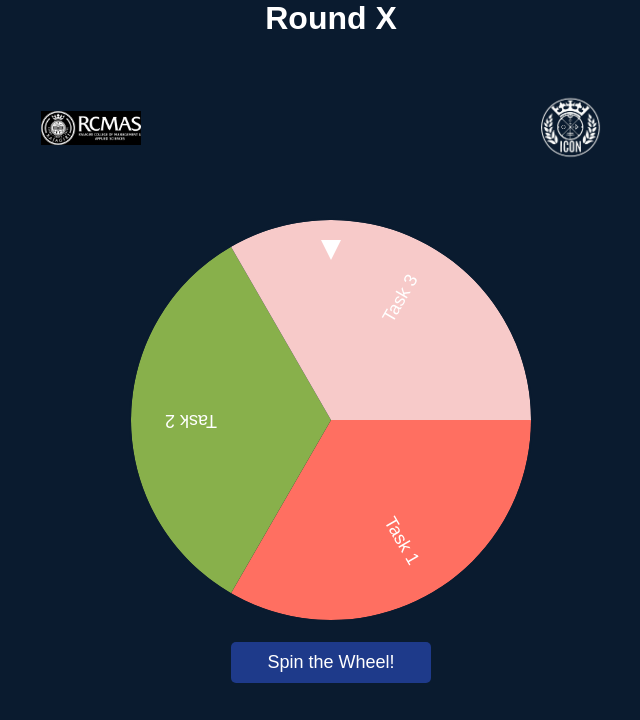
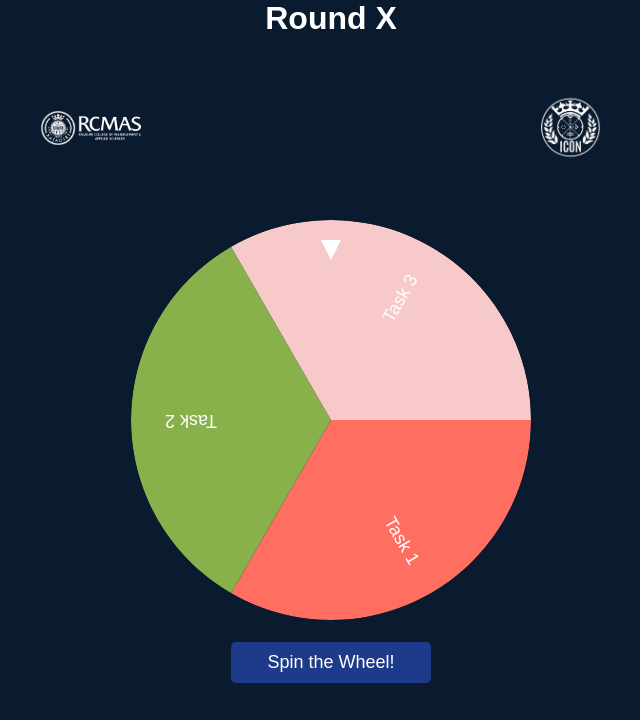
Before and after one commit to 6ixty7-dev/Glania-Wheeeeeel, a plain HTML site: page index.html in a window 1280 px wide. Shown: the whole page, without its empty margins (309-949 px from the left). Drawn offline with nearby package versions, Linux system fonts and the light colour scheme.

Commit message:
Update index.html

```diff
--- a/index.html
+++ b/index.html
@@ -139,7 +139,7 @@
 <div><center><h1>Round X</h1></center></div>
     <div class="header">
 
-        <img src="WhatsApp Image 2025-08-08 at 21.48.10_c10b18f9.jpg" alt="College Logo">
+        <img src="rajagiri-1.png" alt="College Logo">
         <img src="vintage.png" alt="Icon Contest Logo">
     </div>
     <canvas id="wheel" width="400" height="400"></canvas>
```
